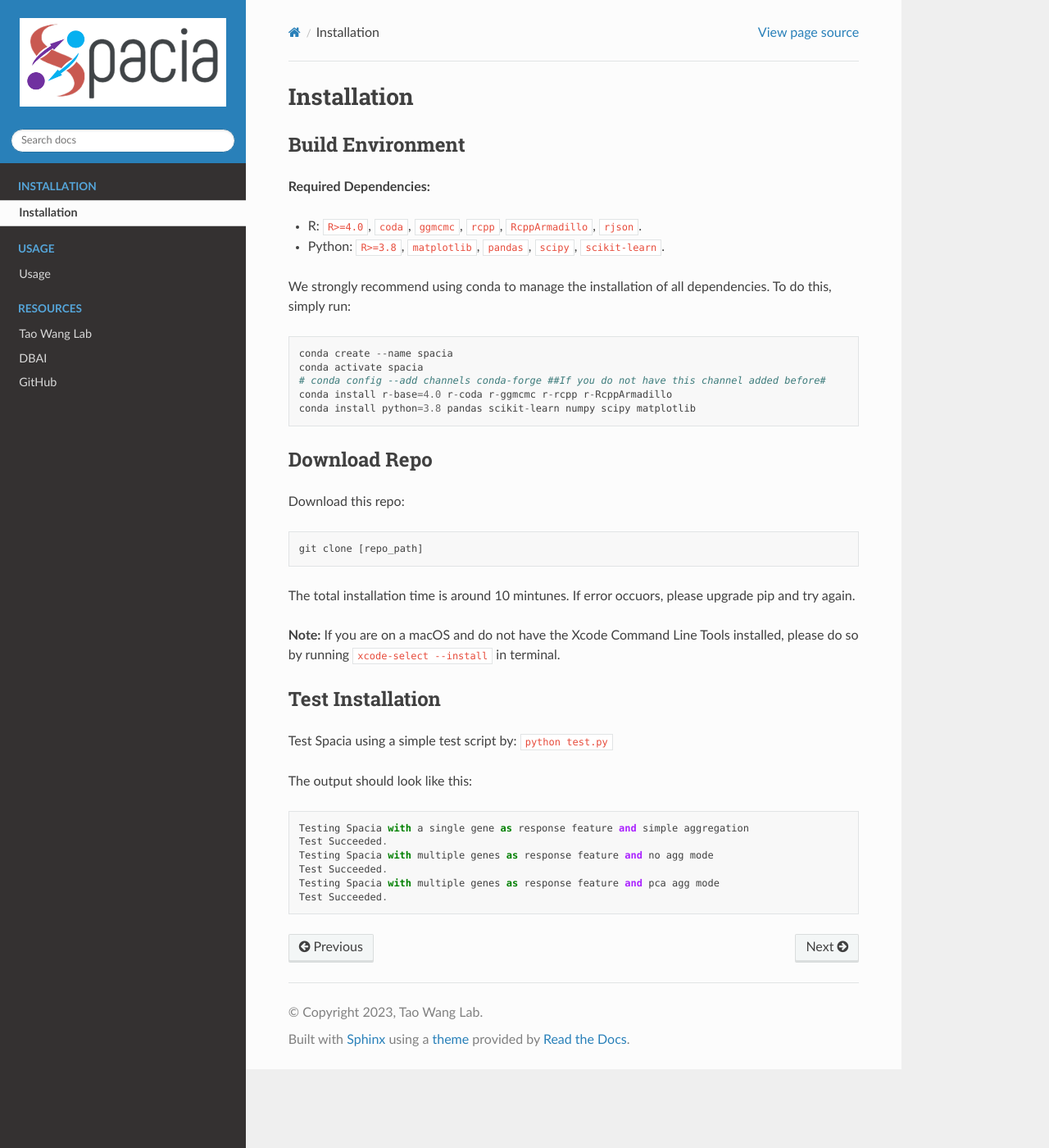
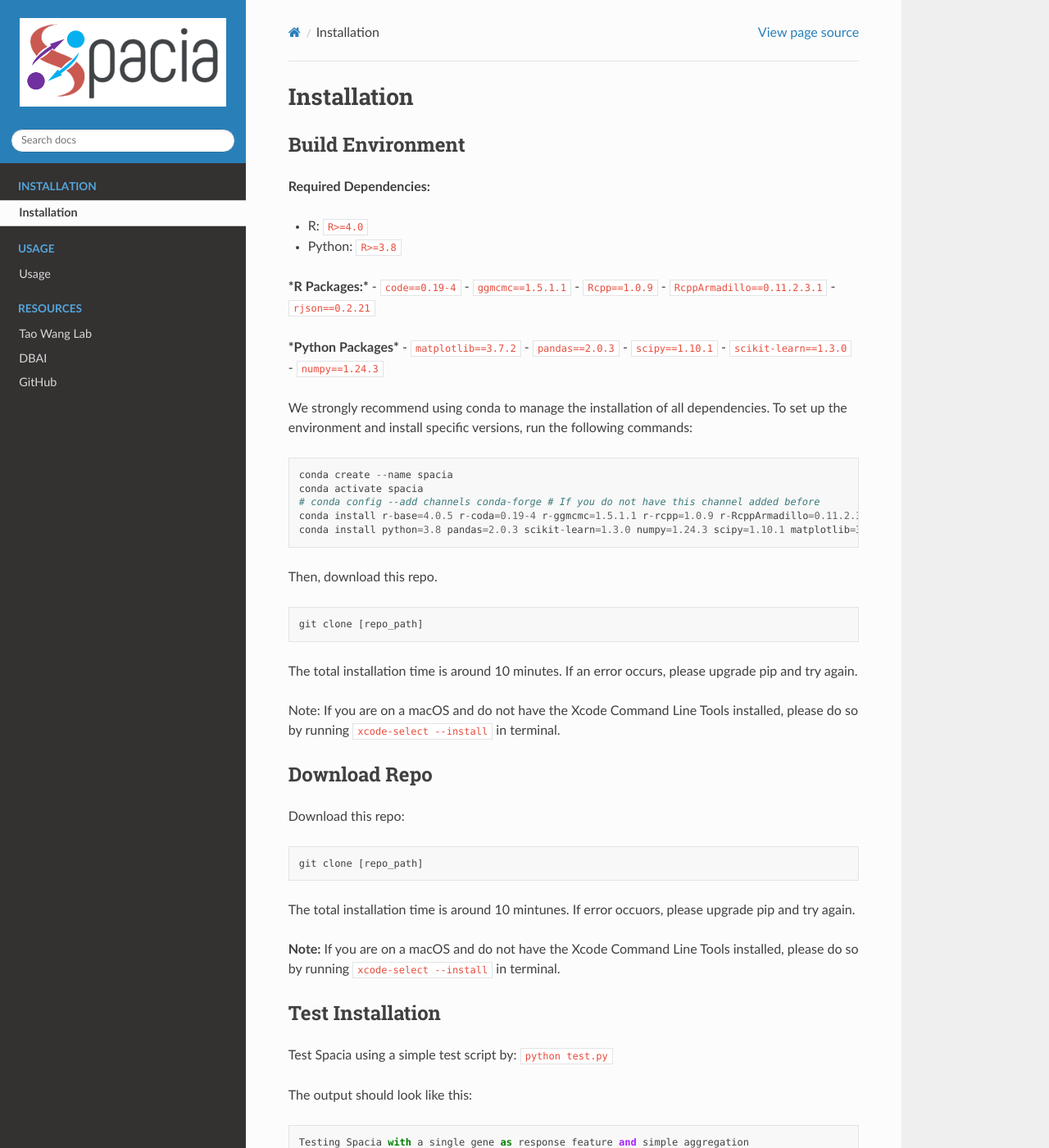
Before and after one commit to nickwfj123/spacia2022_doc, a Sphinx documentation site: the page built from docs/installation.rst, in a window 1280 px wide and 1400 px high. Shown: the whole window at 82% size. Built offline with Sphinx 7.4.7 and the Read the Docs theme 2.0.0, drawn with Linux system fonts in a browser that asks for light colours.

Commit message:
Update installation.rst

```diff
--- a/docs/installation.rst
+++ b/docs/installation.rst
@@ -6,18 +6,40 @@ Build Environment
 
 **Required Dependencies:**
 
-- R: ``R>=4.0``, ``coda``, ``ggmcmc``, ``rcpp``, ``RcppArmadillo``, ``rjson``.
-- Python: ``R>=3.8``, ``matplotlib``, ``pandas``, ``scipy``, ``scikit-learn``.
+- R: ``R>=4.0``
+- Python: ``R>=3.8``
 
-We strongly recommend using conda to manage the installation of all dependencies. To do this, simply run:
+***R Packages:***
+- ``code==0.19-4``
+- ``ggmcmc==1.5.1.1``
+- ``Rcpp==1.0.9``
+- ``RcppArmadillo==0.11.2.3.1``
+- ``rjson==0.2.21``
+
+***Python Packages***
+- ``matplotlib==3.7.2``
+- ``pandas==2.0.3``
+- ``scipy==1.10.1``
+- ``scikit-learn==1.3.0``
+- ``numpy==1.24.3``
+
+We strongly recommend using conda to manage the installation of all dependencies. To set up the environment and install specific versions, run the following commands:
 ::
 
   conda create --name spacia
   conda activate spacia
-  # conda config --add channels conda-forge ##If you do not have this channel added before#
-  conda install r-base=4.0 r-coda r-ggmcmc r-rcpp r-RcppArmadillo
-  conda install python=3.8 pandas scikit-learn numpy scipy matplotlib
+  # conda config --add channels conda-forge # If you do not have this channel added before
+  conda install r-base=4.0.5 r-coda=0.19-4 r-ggmcmc=1.5.1.1 r-rcpp=1.0.9 r-RcppArmadillo=0.11.2.3.1 r-rjson=0.2.21
+  conda install python=3.8 pandas=2.0.3 scikit-learn=1.3.0 numpy=1.24.3 scipy=1.10.1 matplotlib=3.7.2
 
+Then, download this repo.
+::
+
+  git clone [repo_path]
+
+The total installation time is around 10 minutes. If an error occurs, please upgrade pip and try again.
+
+Note: If you are on a macOS and do not have the Xcode Command Line Tools installed, please do so by running ``xcode-select --install`` in terminal.
 
 Download Repo
 --------
```
